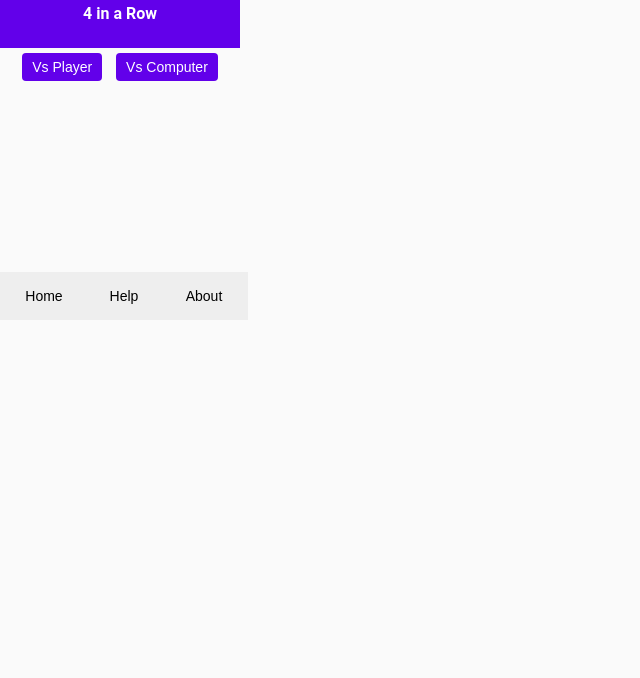
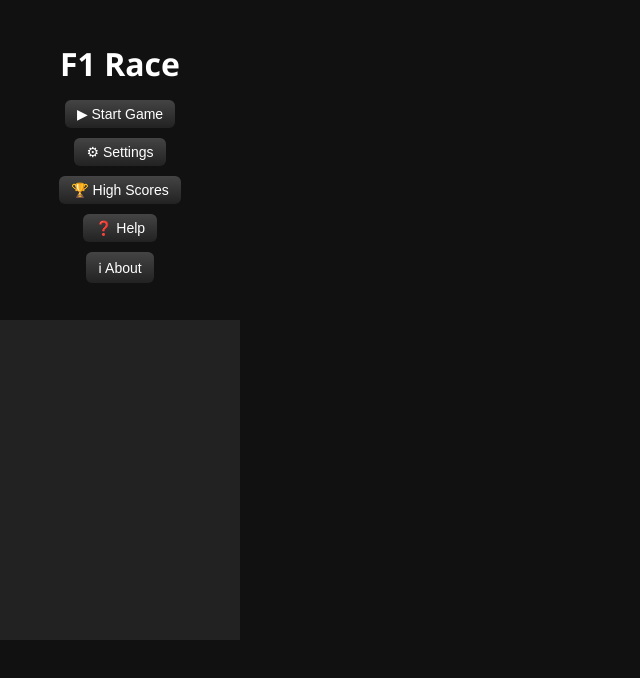
Before and after one commit to tasmon/F1Race, a plain HTML site: page index.html in a window 1280 px wide. Shown: the whole page, without its empty margins (0-640 px from the left). Drawn offline with Linux system fonts and the light colour scheme.

Commit message:
Add files via upload

```diff
--- a/index.html
+++ b/index.html
@@ -2,62 +2,70 @@
 <html lang="en">
 <head>
   <meta charset="UTF-8">
+  <title>F1 Race CloudPhone</title>
   <meta name="viewport" content="width=240, height=320, initial-scale=1.0">
-  <title>4 in a Row</title>
   <link rel="stylesheet" href="style.css">
 </head>
 <body>
-  <header>
-    <h2>4 in a Row</h2>
-  </header>
+  <div id="menu" class="screen">
+    <h1>F1 Race</h1>
+    <button onclick="startGame()">▶ Start Game</button>
+    <button onclick="showSettings()">⚙ Settings</button>
+    <button onclick="showHighScores()">🏆 High Scores</button>
+    <button onclick="showHelp()">❓ Help</button>
+    <button onclick="showAbout()">ℹ About</button>
+  </div>
 
-  <!-- Home/Menu -->
-  <section id="menu" class="page active">
-    <button class="md-btn" onclick="startGame('player')">Vs Player</button>
-    <button class="md-btn" onclick="selectDifficulty()">Vs Computer</button>
-  </section>
+  <div id="settings" class="screen hidden">
+    <h2>Settings</h2>
+    <label>Lanes:
+      <select id="laneSelect">
+        <option value="2">2</option>
+        <option value="3" selected>3</option>
+        <option value="4">4</option>
+        <option value="5">5</option>
+        <option value="6">6</option>
+      </select>
+    </label>
+    <label>Level:
+      <select id="levelSelect">
+        <option value="1">Easy</option>
+        <option value="2" selected>Medium</option>
+        <option value="3">Hard</option>
+      </select>
+    </label>
+    <button onclick="toggleMute()">🔊 Mute/Unmute</button>
+    <button onclick="backToMenu()">⬅ Back</button>
+  </div>
 
-  <!-- Difficulty -->
-  <section id="difficulty" class="page">
-    <h3>Select Difficulty</h3>
-    <button class="md-btn" onclick="startGame('computer','easy')">Easy</button>
-    <button class="md-btn" onclick="startGame('computer','medium')">Medium</button>
-    <button class="md-btn" onclick="startGame('computer','hard')">Hard</button>
-  </section>
+  <div id="highscores" class="screen hidden">
+    <h2>High Scores</h2>
+    <ul id="scoreList"></ul>
+    <button onclick="backToMenu()">⬅ Back</button>
+  </div>
 
-  <!-- Game -->
-  <section id="gamePage" class="page">
-    <canvas id="gameCanvas" width="240" height="240"></canvas>
-    <p id="status"></p>
-    <button id="reset" class="md-btn" onclick="resetGame()">Reset</button>
-  </section>
+  <div id="help" class="screen hidden">
+    <h2>Controls</h2>
+    <ul>
+      <li>2 = Move Up</li>
+      <li>8 = Move Down</li>
+      <li>4 = Move Left</li>
+      <li>6 = Move Right</li>
+      <li>5 = Pause/Play</li>
+      <li>1 = Back to Menu</li>
+    </ul>
+    <button onclick="backToMenu()">⬅ Back</button>
+  </div>
 
-  <!-- Help -->
-  <section id="help" class="page">
-    <h3>Help</h3>
-    <p>Controls:</p>
-    <ul>
-      <li>2 = Up</li>
-      <li>4 = Left</li>
-      <li>6 = Right</li>
-      <li>8 = Down</li>
-      <li>5 = Drop disc</li>
-    </ul>
-  </section>
+  <div id="about" class="screen hidden">
+    <h2>About</h2>
+    <p><strong>Game:</strong> F1 Race for Cloud Phone</p>
+    <p><strong>Developer:</strong> Tasmon Islam</p>
+    <button onclick="backToMenu()">⬅ Back</button>
+  </div>
 
-  <!-- About -->
-  <section id="about" class="page">
-    <h3>About</h3>
-    <p>Developer: <strong>Tasmon Islam</strong></p>
-  </section>
+  <canvas id="gameCanvas" width="240" height="320" class="hidden"></canvas>
 
-  <!-- Bottom navigation -->
-  <footer>
-    <button onclick="showSection('menu')">Home</button>
-    <button onclick="showSection('help')">Help</button>
-    <button onclick="showSection('about')">About</button>
-  </footer>
-
-  <script src="script.js"></script>
+  <script src="app.js"></script>
 </body>
 </html>
--- a/style.css
+++ b/style.css
@@ -1,68 +1,48 @@
 body {
-  font-family: 'Roboto', sans-serif;
   margin: 0;
-  background: #fafafa;
-  text-align: center;
+  padding: 0;
+  font-family: "Segoe UI", Arial, sans-serif;
+  background: #111;
+  color: #fff;
   width: 240px;
   height: 320px;
-  overflow: hidden;
-  position: relative;
+  overflow: hidden; /* Prevent scrolling */
 }
 
-header {
-  background: #6200ea;
-  color: white;
-  padding: 4px;
-  height: 40px;
+.screen {
+  width: 240px;
+  height: 320px;
+  display: flex;
+  flex-direction: column;
+  justify-content: center;
+  align-items: center;
 }
 
-header h2 {
-  font-size: 16px;
-  margin: 0;
+h1, h2 {
+  margin: 10px 0;
 }
 
-.page {
-  width: 240px;
-  height: 240px; /* strict canvas space */
+button, select {
+  margin: 5px;
+  padding: 6px 12px;
+  font-size: 14px;
+  border: none;
+  border-radius: 6px;
+  background: linear-gradient(#444, #222);
+  color: #fff;
+  cursor: pointer;
+}
+
+button:hover {
+  background: linear-gradient(#666, #333);
+}
+
+.hidden {
   display: none;
 }
 
-.page.active {
-  display: block;
-}
-
-.md-btn {
-  background: #6200ea;
-  color: white;
-  border: none;
-  padding: 6px 10px;
-  margin: 5px;
-  border-radius: 4px;
-  font-size: 14px;
-}
-
 #gameCanvas {
+  background: #222;
   display: block;
   margin: 0 auto;
-  border: 2px solid #333;
-  background: #fff;
 }
-
-footer {
-  display: flex;
-  justify-content: space-around;
-  background: #eee;
-  padding: 4px;
-  position: absolute;
-  bottom: 0;
-  width: 240px;
-  height: 40px;
-}
-
-footer button {
-  flex: 1;
-  border: none;
-  background: #eee;
-  font-size: 14px;
-  padding: 6px;
-}
```
